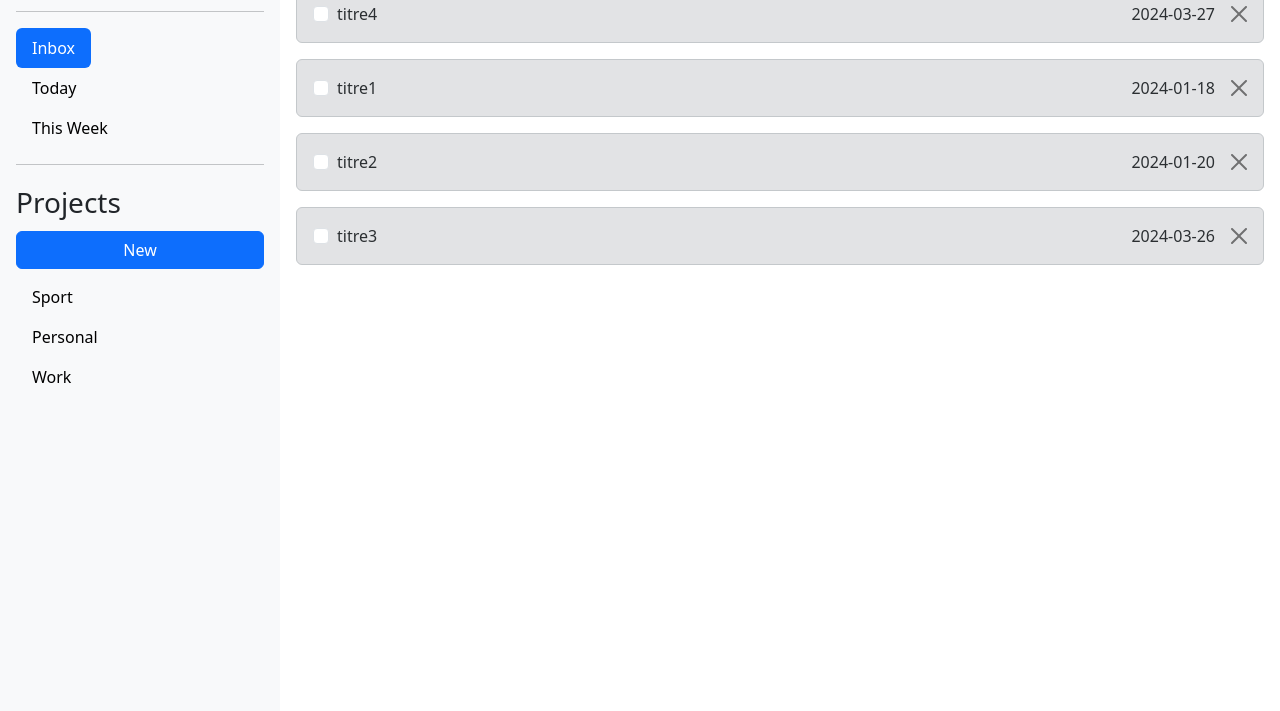
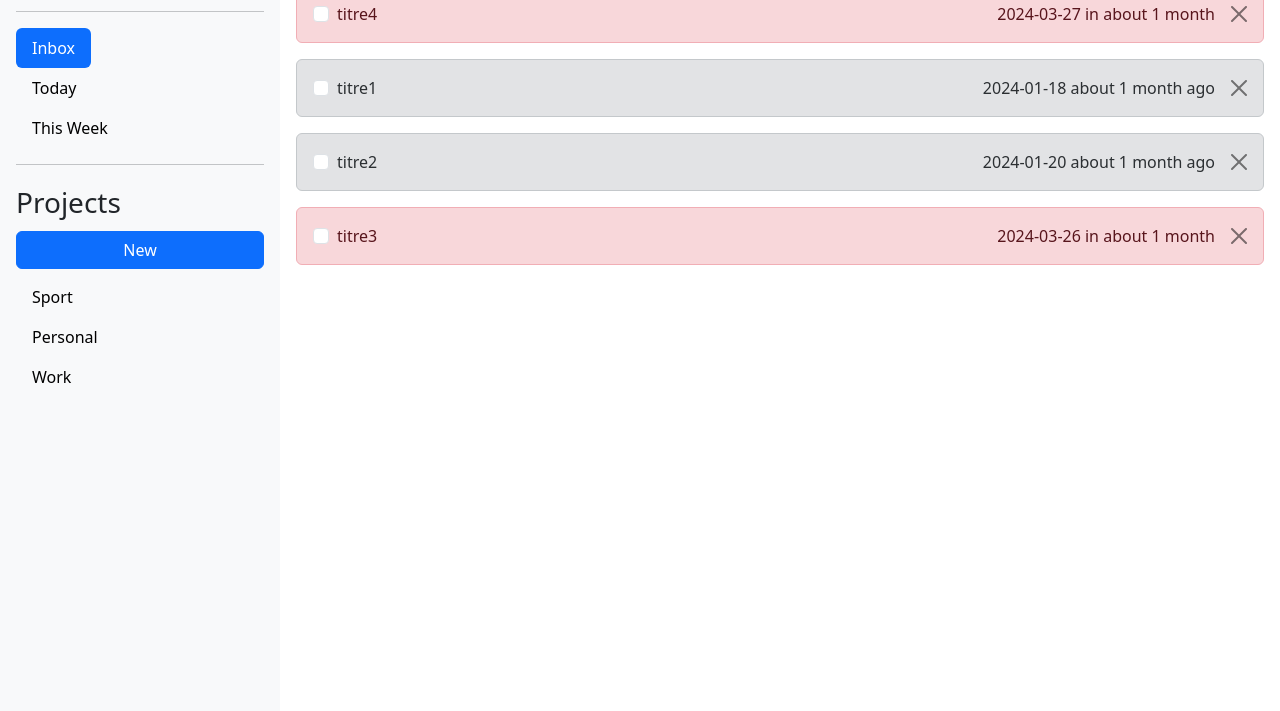
Before and after one commit to AntoineLavacquery/todo-list, a website built with webpack: page dist/index.html in a window 1280 px wide. Shown: the part 89-800 px from the top of the page. Built offline with nearby package versions, Linux system fonts and the light colour scheme.

```diff
--- a/src/index.js
+++ b/src/index.js
@@ -1,4 +1,4 @@
-import { compareAsc, format } from "date-fns";
+import { compareAsc, isFuture, formatDistanceToNow } from "date-fns";
 import Storage from "./modules/storage";
 
 class Todo {
@@ -86,10 +86,14 @@
     document.querySelector(containerQuery).appendChild(li);
 }
 
+function isTodoRed(todo) {
+    return isFuture(new Date(todo.dueDate)) ? "alert-danger" : "alert-secondary";
+}
+
 function createTodoElement(todo) {
     console.log({ todo });
     const todoElement = document.createElement("div");
-    todoElement.classList = "alert alert-secondary alert-dismissible fade show d-flex justify-content-between";
+    todoElement.classList = `alert ${isTodoRed(todo)} alert-dismissible fade show d-flex justify-content-between`;
 
     const leftPart = document.createElement("div");
     leftPart.classList = "d-flex gap-2";
@@ -103,18 +107,18 @@
         storage.updateStatusToLocal(todo);
         if (todo.done) {
             todoElement.classList.add("text-decoration-line-through");
-            todoElement.classList.remove("alert-secondary");
+            todoElement.classList.remove(isTodoRed(todo));
             todoElement.classList.add("alert-success");
         } else {
             todoElement.classList.remove("text-decoration-line-through");
             todoElement.classList.remove("alert-success");
-            todoElement.classList.add("alert-secondary");
+            todoElement.classList.add(isTodoRed(todo));
         }
     });
 
     if (todo.done) {
         todoElement.classList.add("text-decoration-line-through");
-        todoElement.classList.remove("alert-secondary");
+        todoElement.classList.remove(isTodoRed(todo));
         todoElement.classList.add("alert-success");
         checkbox.checked = true;
     }
@@ -126,10 +130,10 @@
     leftPart.appendChild(checkbox);
     leftPart.appendChild(title);
 
-
-    const timeRemaining = document.createElement("div");
-    timeRemaining.id = "remaining";
-    timeRemaining.innerHTML = todo.dueDate;
+    const timeRemainingEl = document.createElement("div");
+    timeRemainingEl.id = "remaining";
+    const remainingTime = formatDistanceToNow(new Date(todo.dueDate), { addSuffix: true });
+    timeRemainingEl.innerHTML = todo.dueDate + " " + remainingTime;
 
     const closeButton = document.createElement("button");
     closeButton.type = "button";
@@ -138,7 +142,7 @@
     closeButton.setAttribute("aria-label", "Close");
 
     todoElement.appendChild(leftPart);
-    todoElement.appendChild(timeRemaining);
+    todoElement.appendChild(timeRemainingEl);
     todoElement.appendChild(closeButton);
 
     return todoElement;
@@ -180,8 +184,11 @@
 loadProjects();
 
 // TODO
+// populate de todos générés à partir de la date d'aujourd'hui
+// prévoir couleur warning si c'est aujourd'hui
+// prévoir un classement des todos en fonction de la date
+// convertir les dates en nombre de jours restants
 // rendre vert le todo lorsqu'il est complété
 // rendre rouge/orange lorsque la date est passée
 // donner fonctionnalité au bouton de suppression de todo
 // mettre en place le menu d'ajout de project quand on clique sur New
-// convertir les dates en nombre de jours restants
```
Also changed, not shown: dist/index.html, dist/main.js.
